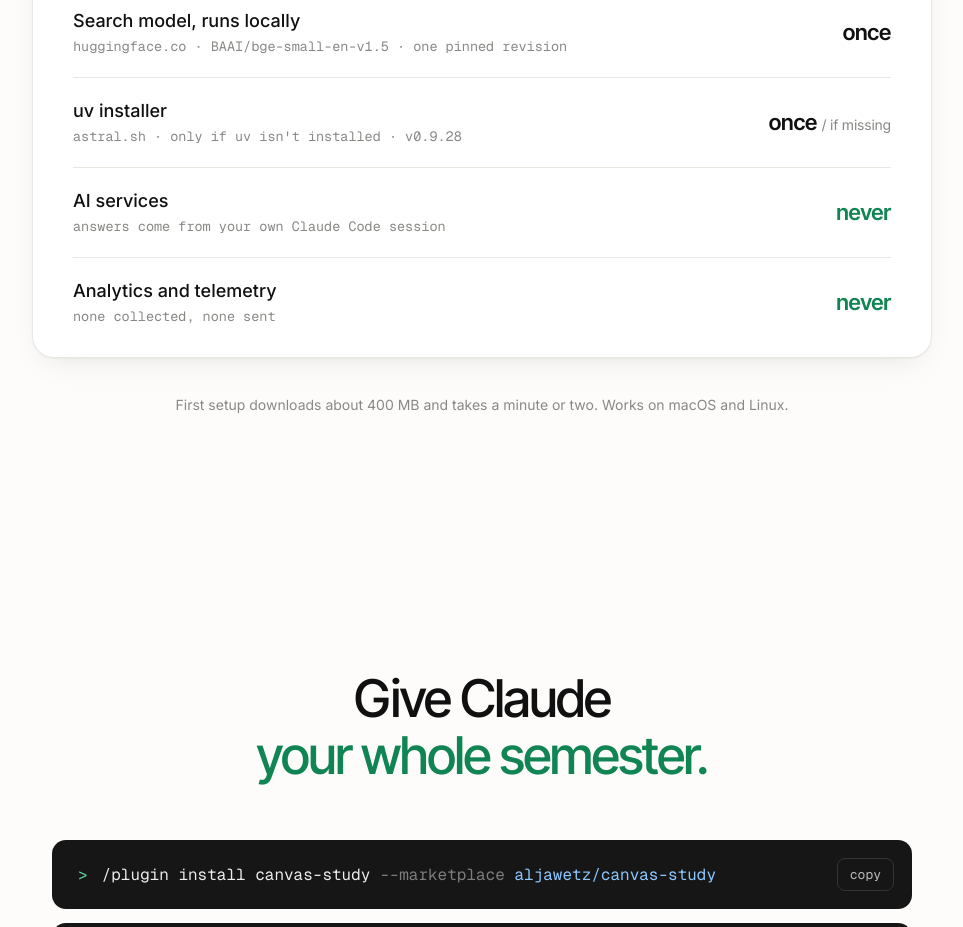
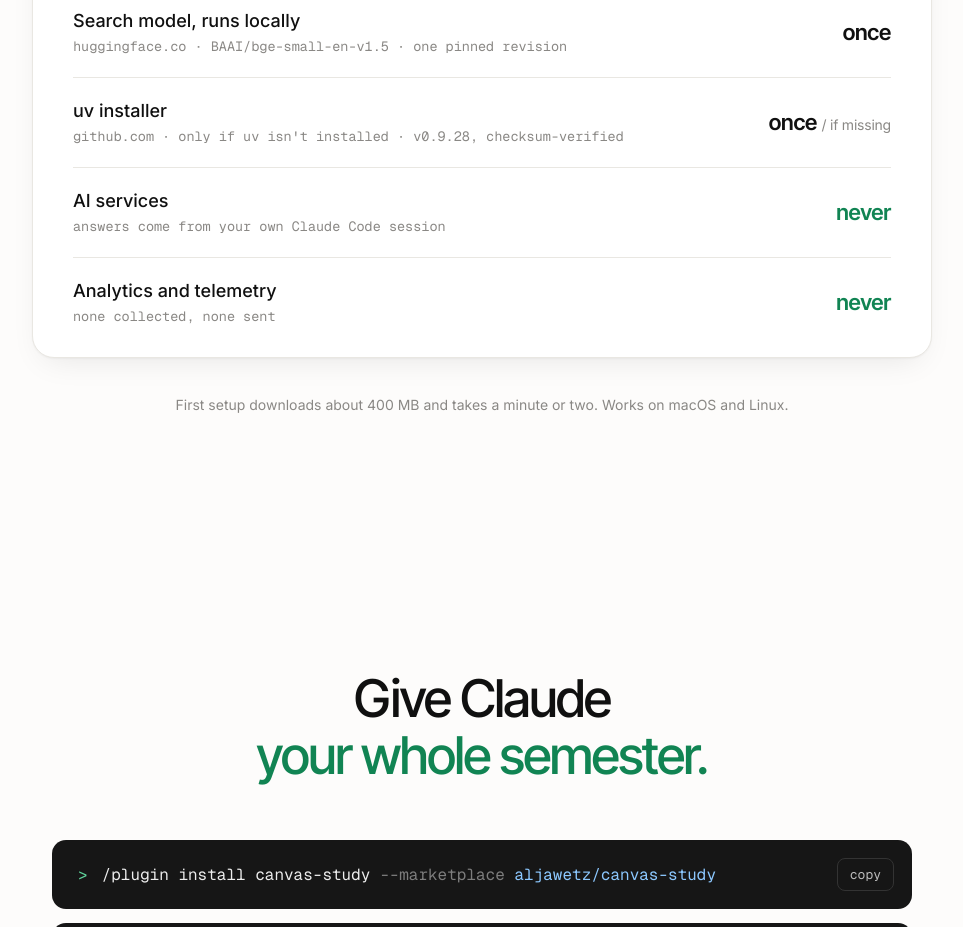
Before and after one commit to aljawetz/canvas-study, a plain HTML site: page docs/index.html in a window 1280 px wide. Shown: the part 4400-5327 px from the top of the page, without its empty margins (158-1121 px from the left). Drawn offline with nearby package versions, Linux system fonts and the light colour scheme; a web font is replaced by a local one.

Commit message:
Check the uv download's SHA-256 instead of piping its installer
When a machine had no uv, the launcher piped astral.sh's install script
into sh, which then printed "no checksums to verify". It now downloads
the pinned uv 0.9.28 archive from uv's GitHub releases, checks it against
the release's own SHA-256 (written into the script for macOS arm64/x86_64
and Linux x86_64/aarch64) and refuses to install it on a mismatch.

The docs named astral.sh as the source; the binary always came from
GitHub, as does the Python uv installs. plugin.json's network hosts, both
READMEs and the landing page now say so. CI now runs the launcher with
uv hidden, so the Linux download-and-verify path runs on every push.

Checked on macOS from an empty home: installs and starts the server; with
a wrong expected checksum it stops, installs nothing and leaves no temp
files.

Fixes #30

Co-Authored-By: Claude Opus 5.5 <noreply@anthropic.com>

```diff
--- a/docs/index.html
+++ b/docs/index.html
@@ -545,7 +545,7 @@ footer { border-top: 1px solid var(--line); background: var(--card); padding: 64
         <div class="li"><div><div class="n">Your Canvas, read-only</div><div class="s">courses · modules · pages · files · assignments · grades</div></div><div class="p">on sync <small>/ live for due dates</small></div></div>
         <div class="li"><div><div class="n">Python packages</div><div class="s">pypi.org · pinned in server/constraints.txt</div></div><div class="p">once</div></div>
         <div class="li"><div><div class="n">Search model, runs locally</div><div class="s">huggingface.co · BAAI/bge-small-en-v1.5 · one pinned revision</div></div><div class="p">once</div></div>
-        <div class="li"><div><div class="n">uv installer</div><div class="s">astral.sh · only if uv isn't installed · v0.9.28</div></div><div class="p">once <small>/ if missing</small></div></div>
+        <div class="li"><div><div class="n">uv installer</div><div class="s">github.com · only if uv isn't installed · v0.9.28, checksum-verified</div></div><div class="p">once <small>/ if missing</small></div></div>
         <div class="li"><div><div class="n">AI services</div><div class="s">answers come from your own Claude Code session</div></div><div class="p green">never</div></div>
         <div class="li"><div><div class="n">Analytics and telemetry</div><div class="s">none collected, none sent</div></div><div class="p green">never</div></div>
       </div>
```
Also changed, not shown: plugin/.claude-plugin/plugin.json, 4 other files.
